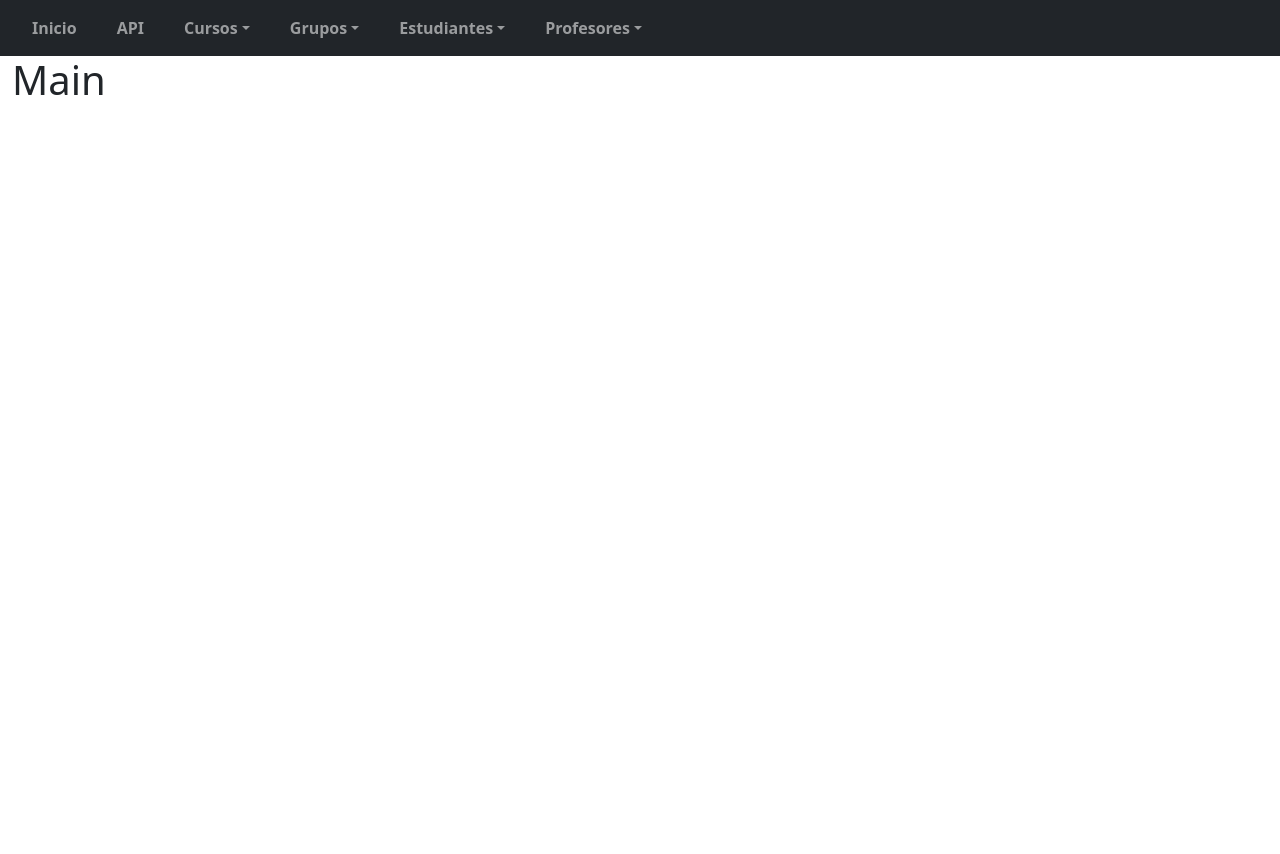
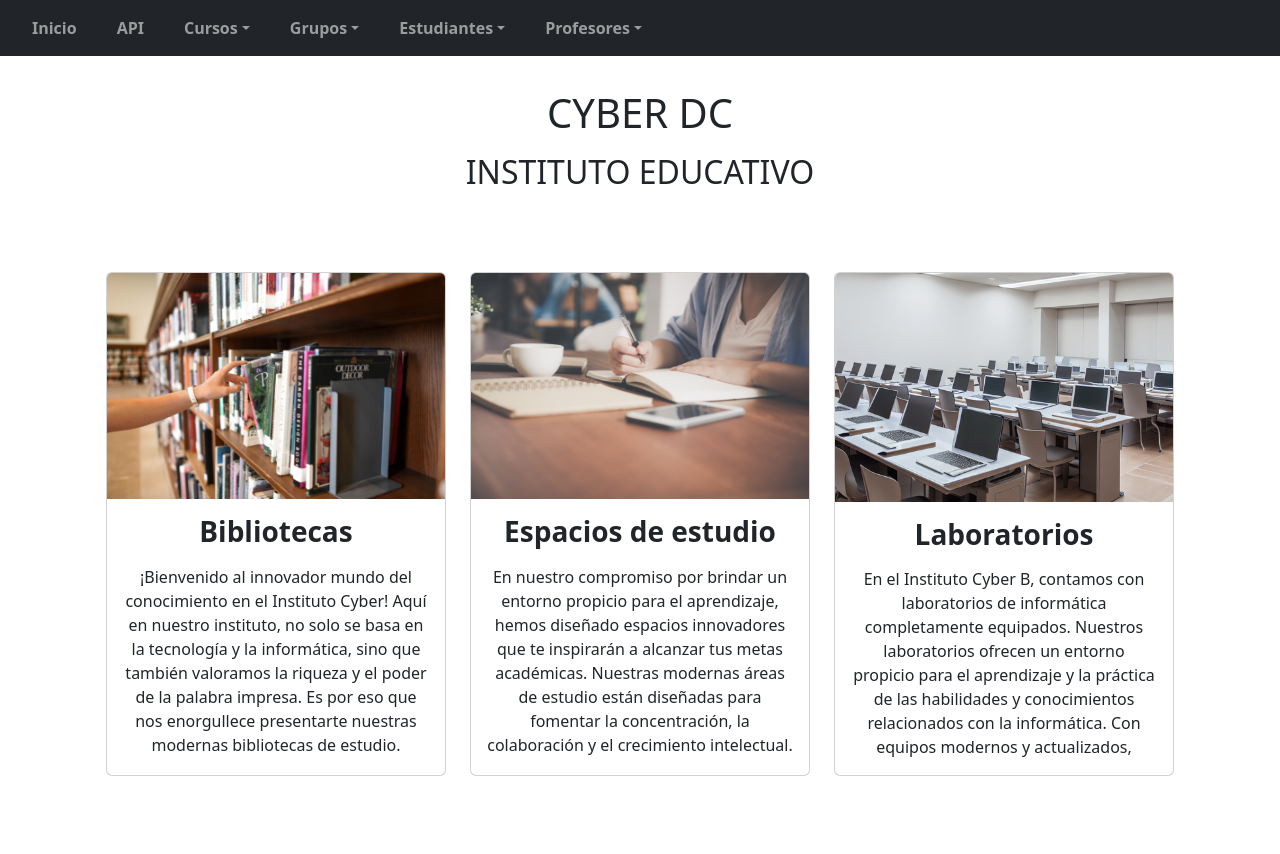
Before and after one commit to Cindita23/Multimedios-MVC-Oficial, a PHP site: page /Multimedios-MVC-Oficial/ in a window 1280 px wide. Shown: the top 854 px of the page. Run offline with PHP 8.4, Linux system fonts and the light colour scheme.

Commit message:
Cambios estilo
Cambios en el inicio

```diff
--- a/2023 UCR/mvc_proyecto/view/main/index.php
+++ b/2023 UCR/mvc_proyecto/view/main/index.php
@@ -3,7 +3,94 @@
     require 'view/menu.php';
 ?>
 <div class="container-fluid" id="contendorprincipal">
-    <h1>Main</h1>
+
+    <div class="container">
+      <div class="container-fluid">
+        <div class="text-center mt-3">
+          <hr class="text-light">
+          <h1>CYBER DC</h1>
+          <h2 class="text-center mt-3">INSTITUTO EDUCATIVO</h2>
+          <hr class="text-light">
+        </div>
+        <div id="" class="py-5">
+          <div class="container">
+            <div class="row">
+              <div class="col-md-4 mb-4">
+                <div class="card h-100">
+                <img src="public/img/Inicio/Biblioteca.jpg" class="card-img-top" alt="Imagen de la biblioteca">
+                  <div class="card-body">
+                    <h3 class="card-title fw-bold mb-3 text-center">Bibliotecas</h3>
+                    <p class="card-text text-center">
+                      ¡Bienvenido al innovador mundo del conocimiento en el Instituto Cyber! Aquí en nuestro
+                      instituto,
+                      no solo se basa en la tecnología y la informática, sino que también valoramos la riqueza y el
+                      poder de la palabra impresa. Es por eso que nos enorgullece presentarte nuestras modernas
+                      bibliotecas de estudio.</p>
+                  </div>
+                </div>
+              </div>
+              <div class="col-md-4 mb-4">
+                <div class="card h-100">
+                  <img src="public/img/Inicio/Espacio.jpg" class="card-img-top" alt="Imagen del espacio estudio">
+                  <div class="card-body">
+                    <h3 class="card-title fw-bold mb-3 text-center">Espacios de estudio</h3>
+                    <p class="card-text text-center">En nuestro compromiso por brindar un entorno propicio para el
+                      aprendizaje, hemos
+                      diseñado espacios innovadores que te inspirarán a alcanzar tus metas académicas. Nuestras modernas
+                      áreas
+                      de estudio están diseñadas para fomentar la concentración, la colaboración y el crecimiento
+                      intelectual.</p>
+                  </div>
+                </div>
+              </div>
+              <div class="col-md-4 mb-4">
+                <div class="card h-100">
+                  <img src="public/img/Inicio/informatica.png" class="card-img-top" alt="Imagen de laboratorios">
+                  <div class="card-body">
+                    <h3 class="card-title fw-bold mb-3 text-center">Laboratorios</h3>
+                    <p class="card-text text-center">En el Instituto Cyber B, contamos con laboratorios de informática
+                      completamente equipados.
+                      Nuestros laboratorios ofrecen un entorno propicio para el aprendizaje y la práctica de las
+                      habilidades y
+                      conocimientos relacionados con la informática. Con equipos modernos y actualizados, </p>
+                  </div>
+                </div>
+              </div>
+            </div>
+          </div>
+        </div>
+        <div>
+          <div class="row mb-4">
+            <div class="col-lg-6 mt-2">
+              <div class="card h-100">
+                <img src="public/img/Inicio/profesor.jpg" class="card-img-top" alt="Imagen del servicio">
+                <div class="card-body">
+                  <p class="card-text text-center">En nuestro institutos, contamos con un excelente grupo de profesores,
+                    acompañamos
+                    a nuestros estudiantes por una buena educación, de calidad, puedes gestionar la información de los
+                    profesores, los cursos, grupos y
+                    estudiantes del instituto.
+                  </p>
+                </div>
+              </div>
+            </div>
+            <div class="col-lg-6 mt-2">
+              <div class="card h-100">
+                <img src="public/img/Inicio/estudiando.jpg" class="card-img-top" alt="Imagen del servicio">
+                <div class="card-body">
+                  <p class="card-text text-center">En nuestro institutos, contamos con un excelente grupo de profesores,
+                    acompañamos
+                    a nuestros estudiantes por una buena educación, de calidad, puedes gestionar la información de los
+                    profesores, los cursos, grupos y
+                    estudiantes del instituto.
+                  </p>
+                </div>
+              </div>
+            </div>
+          </div>
+        </div>
+      </div>
+    </div>
 </div>
 <?php
     require 'view/footer.php';
```
Also changed, not shown: 2023 UCR/mvc_proyecto/public/img/Inicio/Biblioteca.jpg (added), 2023 UCR/mvc_proyecto/public/img/Inicio/Computadoras.jpg (added), 2023 UCR/mvc_proyecto/public/img/Inicio/Espacio.jpg (added), 2023 UCR/mvc_proyecto/public/img/Inicio/FondoDegradado.jpg (added), 2023 UCR/mvc_proyecto/public/img/Inicio/Letra.png (added), 2023 UCR/mvc_proyecto/public/img/Inicio/estudiando.jpg (added), 2023 UCR/mvc_proyecto/public/img/Inicio/informatica.png (added), 2023 UCR/mvc_proyecto/public/img/Inicio/turquesa.jpg (added), 3 other files.
